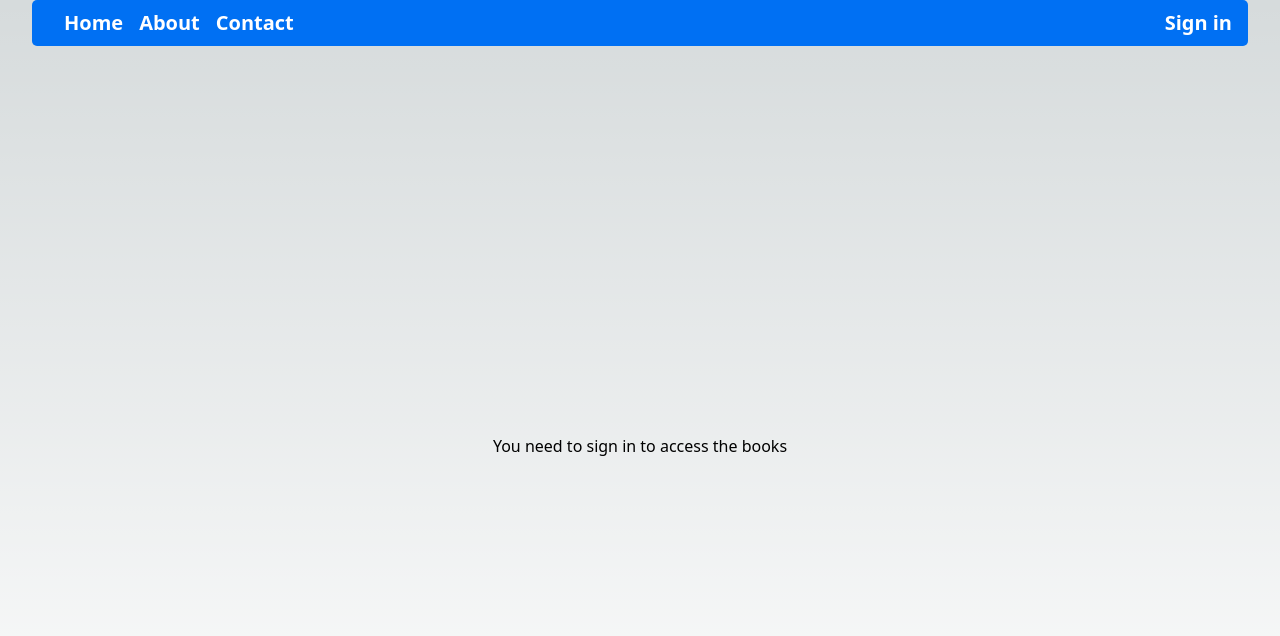
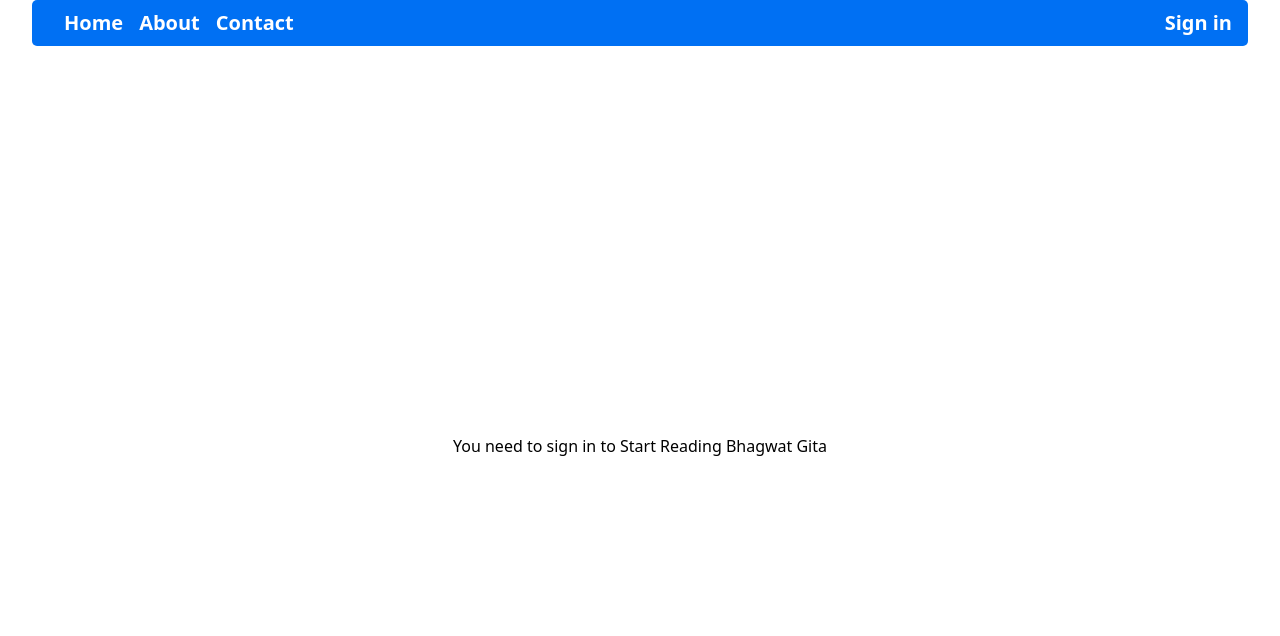
Before and after one commit to HolyGlimps/BhagwadGita, a Next.js app in the folder holyglimps/: page / in a window 1280 px wide. Shown: the top 636 px of the page. Built offline with nearby package versions, Linux system fonts and the light colour scheme; no server answers.

Commit message:
feat: setup google auth

```diff
--- a/holyglimps/src/pages/Home.tsx
+++ b/holyglimps/src/pages/Home.tsx
@@ -50,7 +50,7 @@
                             </div>
                         </div>
                     ) : (
-                        <p>You need to sign in to access the books</p>
+                        <p>You need to sign in to Start Reading Bhagwat Gita</p>
                     )}
                 </div>
             </main>
--- a/holyglimps/src/pages/api/auth/[...nextauth].ts
+++ b/holyglimps/src/pages/api/auth/[...nextauth].ts
@@ -8,7 +8,9 @@
             clientId: process.env.GOOGLE_CLIENT_ID,
             clientSecret: process.env.GOOGLE_CLIENT_SECRET
         })
+
     ],
+
 
 
 }
--- a/holyglimps/src/styles/globals.css
+++ b/holyglimps/src/styles/globals.css
@@ -15,13 +15,3 @@
     --background-end-rgb: 0, 0, 0;
   }
 }
-
-body {
-  color: rgb(var(--foreground-rgb));
-  background: linear-gradient(
-      to bottom,
-      transparent,
-      rgb(var(--background-end-rgb))
-    )
-    rgb(var(--background-start-rgb));
-}
```
